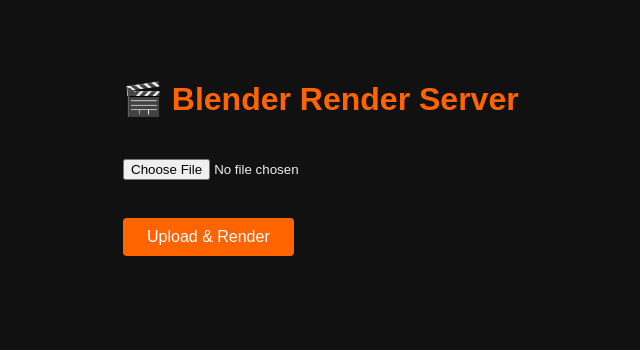
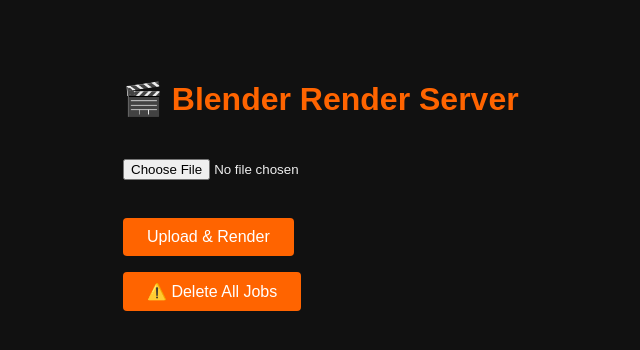
Before and after one commit to alexanderwalford-official/Blender-Render-Gateway, a FastAPI app: page / in a window 1280 px wide. Shown: the top 350 px of the page, without its empty margins (217-857 px from the left). Run offline with FastAPI, Linux system fonts and the light colour scheme; parts of the project's set-up code (start-up, migrations or seed data) failed here and were passed over.

Commit message:
Add delete all jobs button & endpoint

```diff
--- a/web/app.py
+++ b/web/app.py
@@ -73,3 +73,9 @@ def download_zip(job_id: str):
 @app.get("/job/{job_id}", response_class=HTMLResponse)
 def job_page(request: Request, job_id: str):
     return templates.TemplateResponse(request, "rendering.html", {"job_id": job_id})
+
+@app.get("/delete-all")
+def delete_all():
+    for job_id in os.listdir(JOBS_PATH):
+        shutil.rmtree(f"{JOBS_PATH}/{job_id}", ignore_errors=True)
+    return RedirectResponse(url="/", status_code=303)
--- a/web/templates/index.html
+++ b/web/templates/index.html
@@ -15,5 +15,6 @@
         <input name="file" type="file" accept=".blend"><br><br>
         <button type="submit">Upload & Render</button>
     </form>
+    <a href="/delete-all"><button>⚠️ Delete All Jobs</button></a>
 </body>
 </html>
```
